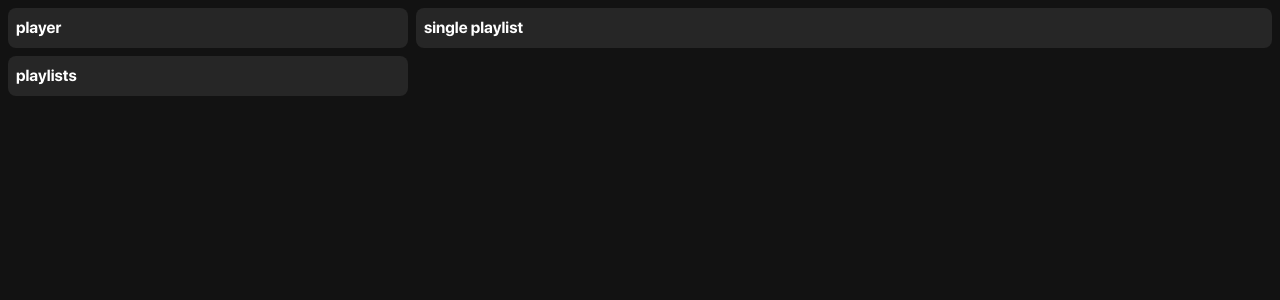
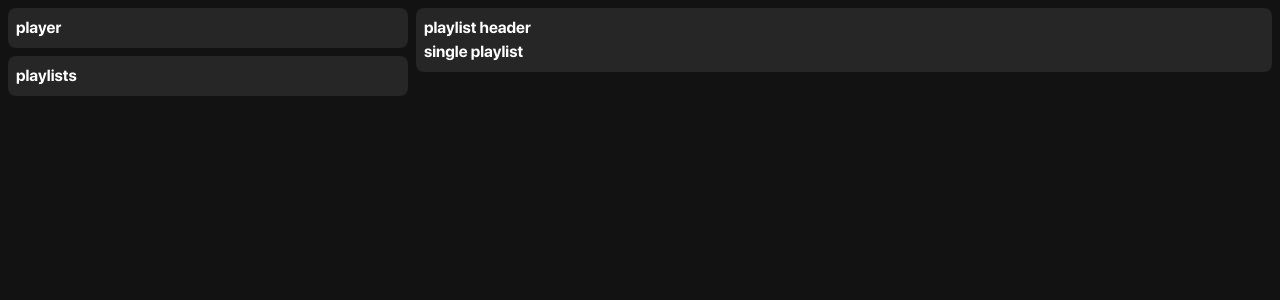
Before and after one commit to viraluos/music-player, a Next.js app: page / in a window 1280 px wide. Shown: the top 300 px of the page. Built offline with nearby package versions, Linux system fonts and the light colour scheme.

Commit message:
modified:   src/components/Content.tsx     new file:   src/components/Content/PlaylistHeader.tsx

```diff
--- a/src/components/Content.tsx
+++ b/src/components/Content.tsx
@@ -1,11 +1,18 @@
 import Box from "./Box";
+import PlaylistHeader from "./Content/PlaylistHeader";
 
 export default function Content() {
     return (
       <div className="w-full">
 
         <Box className="p-2">
-          single playlist
+
+          < PlaylistHeader />
+
+          <div>
+            single playlist
+          </div>
+
         </Box>
 
       </div>
--- /dev/null
+++ b/src/components/Content/PlaylistHeader.tsx
@@ -0,0 +1,19 @@
+const PlaylistHeader = () => {
+    return (
+        <div>
+
+            playlist header
+
+        </div>
+    );
+    {
+        /*
+            - search
+            - title
+            - arrow_down
+            - menu? (settings, playlist, library, account? )
+        */
+    }
+};
+
+export default PlaylistHeader;
```
